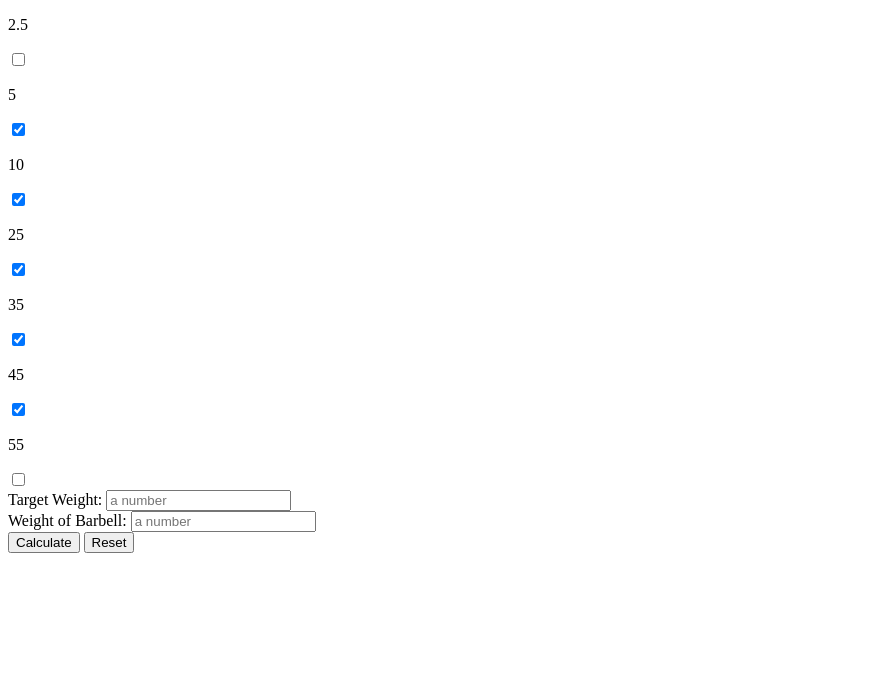
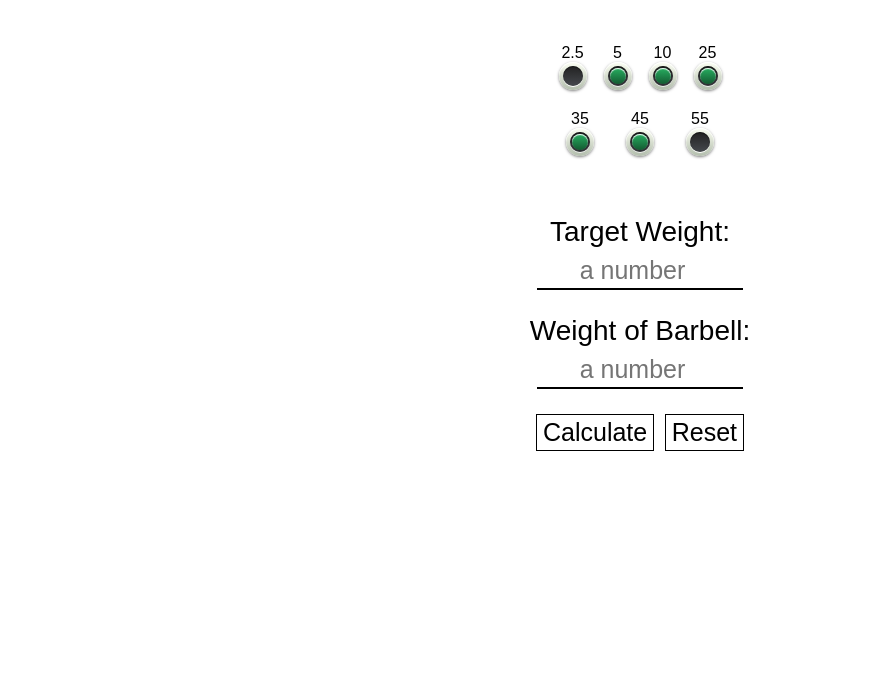
Before and after one commit to slyley07/slyley07.github.io, a plain HTML site: page platey/platey.html in a window 1280 px wide. Shown: the part 105-800 px from the top of the page, without its empty margins (0-875 px from the left). Drawn offline with nearby package versions, Linux system fonts and the light colour scheme; files that its build step writes are made by us from their sources.

Commit message:
Fix stylesheet problem

```diff
--- a/platey/platey.html
+++ b/platey/platey.html
@@ -3,12 +3,11 @@
   <head>
     <meta name="viewport" content="width=device-width, initial-scale=1">
     <meta charset="utf-8">
-
     <title>
       Plate Calculator
     </title>
 
-    <link rel="stylesheet" href="public/style2.css" media="screen" title="no title">
+    <link rel="stylesheet" href="public/style.css" media="screen" title="no title">
 
   </head>
   <body>
@@ -120,7 +119,7 @@
 
         <input id="calc" type="button" name="name" value="Calculate">
 
-        <input id="reset" type="button" name="name" value="Reset">
+        <input type="reset" name="name" value="Reset">
       </div>
 
       <div id="output">
```
